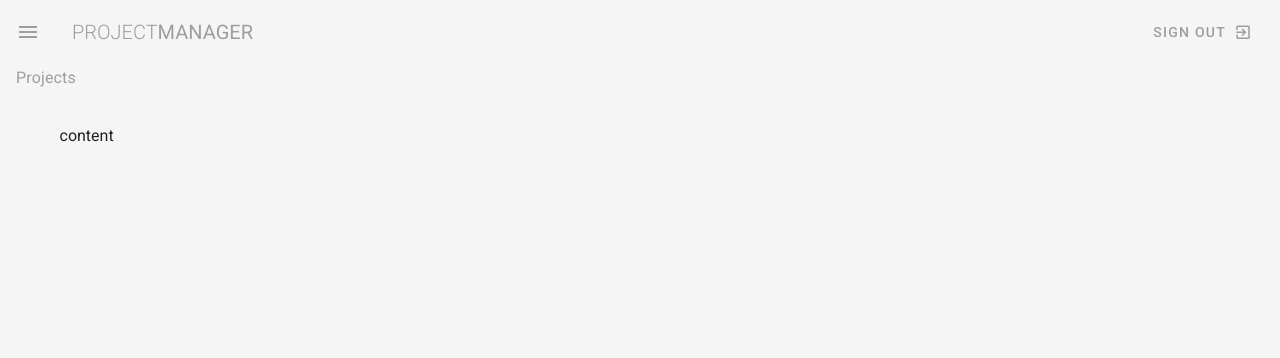
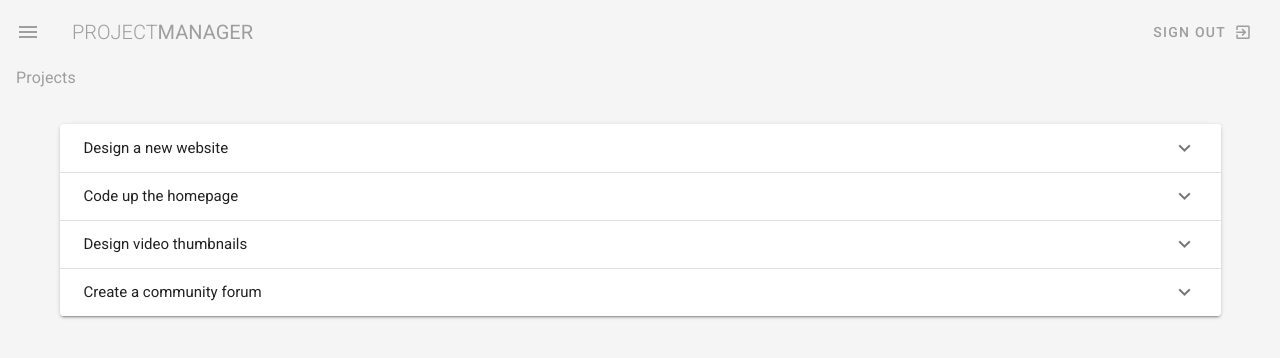
Before and after one commit to cybercoder-naj/project-manager, a Vue app: page /projects in a window 1280 px wide. Shown: the top 358 px of the page. Built offline with nearby package versions, Linux system fonts and the light colour scheme.

Commit message:
Added accordion

```diff
--- a/src/components/TeamCard.vue
+++ b/src/components/TeamCard.vue
@@ -3,7 +3,7 @@
     <v-card class="ma-3" :loading="loading">
       <v-responsive class="pt-4 text-center">
         <v-avatar size="100" class="grey lighten-2">
-            <img :src="person.avatar" :alt="person.name"/>
+          <img :src="person.avatar" :alt="person.name" />
         </v-avatar>
       </v-responsive>
       <v-card-text>
@@ -34,5 +34,5 @@
       loading: false
     }
   }
-};
+}
 </script>
--- a/src/views/Projects.vue
+++ b/src/views/Projects.vue
@@ -3,7 +3,15 @@
     <h1 class="mx-4 subtitle-1 grey--text">Projects</h1>
 
     <v-container class="my-5">
-        content
+      <v-expansion-panels inset>
+        <v-expansion-panel v-for="project in projects" :key="project.title">
+          <v-expansion-panel-header>{{ project.title }}</v-expansion-panel-header>
+          <v-expansion-panel-content class="px-4 grey--text">
+            <div class="font-weight-bold">Due by {{ project.due }}</div>
+            <div>{{ project.content }}</div>
+          </v-expansion-panel-content>
+        </v-expansion-panel>
+      </v-expansion-panels>
     </v-container>
   </div>
 </template>
@@ -11,5 +19,48 @@
 <script>
 export default {
   name: "Projects",
+  data() {
+    return {
+      projects: [
+        {
+          title: "Design a new website",
+          person: "The Net Ninja",
+          due: "1st Jan 2019",
+          status: "ongoing",
+          content:
+            "Lorem ipsum dolor sit amet consectetur adipisicing elit. Sunt consequuntur eos eligendi illum minima adipisci deleniti, dicta mollitia enim explicabo fugiat quidem ducimus praesentium voluptates porro molestias non sequi animi!",
+        },
+        {
+          title: "Code up the homepage",
+          person: "Chun Li",
+          due: "10th Jan 2019",
+          status: "complete",
+          content:
+            "Lorem ipsum dolor sit amet consectetur adipisicing elit. Sunt consequuntur eos eligendi illum minima adipisci deleniti, dicta mollitia enim explicabo fugiat quidem ducimus praesentium voluptates porro molestias non sequi animi!",
+        },
+        {
+          title: "Design video thumbnails",
+          person: "Ryu",
+          due: "20th Dec 2018",
+          status: "complete",
+          content:
+            "Lorem ipsum dolor sit amet consectetur adipisicing elit. Sunt consequuntur eos eligendi illum minima adipisci deleniti, dicta mollitia enim explicabo fugiat quidem ducimus praesentium voluptates porro molestias non sequi animi!",
+        },
+        {
+          title: "Create a community forum",
+          person: "Gouken",
+          due: "20th Oct 2018",
+          status: "overdue",
+          content:
+            "Lorem ipsum dolor sit amet consectetur adipisicing elit. Sunt consequuntur eos eligendi illum minima adipisci deleniti, dicta mollitia enim explicabo fugiat quidem ducimus praesentium voluptates porro molestias non sequi animi!",
+        },
+      ],
+    };
+  },
+  computed: {
+    myProjects() {
+      return this.projects.filter(project => project.person === 'The Net Ninja')
+    }
+  }
 };
 </script>
```
